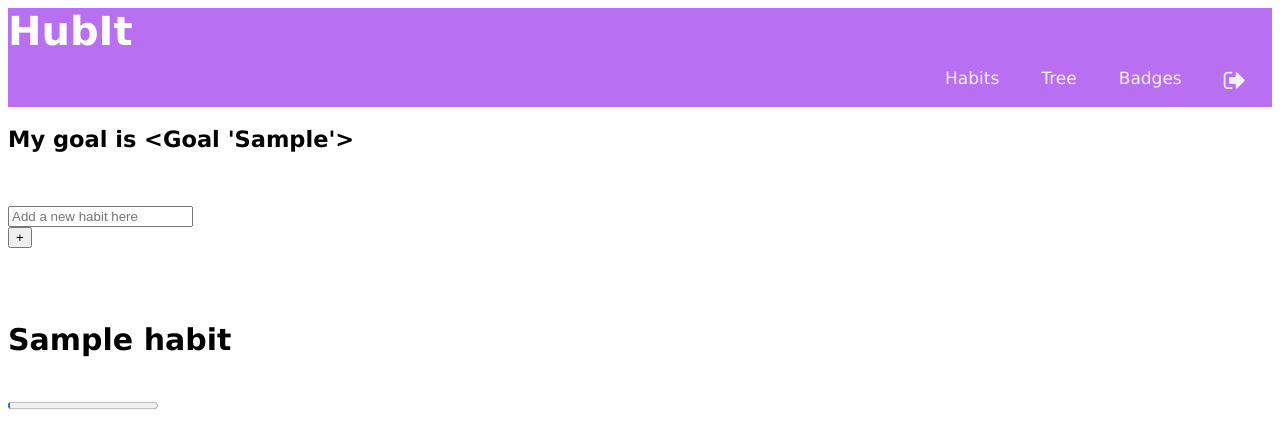
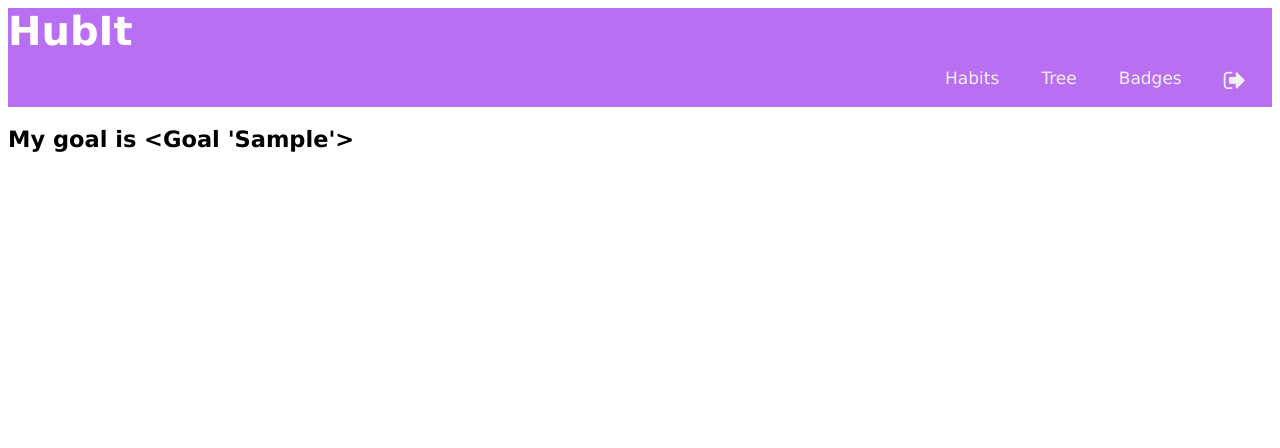
Before and after one commit to S0nVard/Habit, a Flask app: template templates/habits.html in a window 1280 px wide. Shown: the top 448 px of the page. Run offline with Flask 3, Linux system fonts and the light colour scheme; the template is opened without the code that fills it: values that come from a table or form of the project are taken from there, others are empty; tables that the repository leaves empty hold one stand-in row (values such as "Sample post"); some libraries are stand-ins or nearby versions.

Commit message:
start over, habits

```diff
--- a/templates/habits.html
+++ b/templates/habits.html
@@ -1,99 +1,14 @@
 {% extends "layout.html" %}
 {% block header%}
-<div class = "new">
-  <body>
-  <h2 style = "align:center">My goal is {{ goal }}</h2>
-  </body>
-</div>
-  <br>
-  <br>
-<div class = "habit">
-<form action="{{ url_for('add_habit')}}", method="post" >
-    <input type="text" name="habit" placeholder = "Add a new habit here"/></br>
-  <button class="button-37" type="submit">+</button>
-</form></br>
-</div>
-  <br>
-  <br>
-<div class = "track">
-{%for habit in habits%}
-  <h1 class="tooltip">{{ habit.name }}</h1>
-  <br>
-  <progress id="file" max="100" value="{{ habit.completion }}" height='100px' width = '500px'> {{ habit.completion }} </progress>
-{%endfor%}
-<div>
+  <h2>My goal is {{ goal }}</h2>
+
 {% endblock %}
 
 
 
 <style>
-
-.new {
-  text-align:center;
-  text-color: #B96FF2;
-}
-
-.new body {
-  text-align:center;
-  text-color: #B96FF2;
-}
-
-.habit {
+.h2 {
   align:center;
 }
 
-.track {
-  align: center;
-  outline: none;
-  margin-left: 50px;
-}
-
-.button-37 {
-  background-color: #9747FF;
-  border: 1px solid #9747FF;
-  border-radius: 100px;
-  box-shadow: rgba(0, 0, 0, .1) 0 2px 4px 0;
-  box-sizing: border-box;
-  color: white;
-  cursor: pointer;
-  font-family: "Akzidenz Grotesk BQ Medium", -apple-system, BlinkMacSystemFont, sans-serif;
-  font-size: 16px;
-  font-weight: 400;
-  outline: none;
-  outline: 0;
-  padding: 10px 25px;
-  text-align: center;
-  transform: translateY(0);
-  transition: transform 150ms, box-shadow 150ms;
-  user-select: none;
-  -webkit-user-select: none;
-  touch-action: manipulation;
-  width: 70px;
-}
-
-.button-37:hover {
-  box-shadow: rgba(0, 0, 0, .15) 0 3px 9px 0;
-  transform: translateY(-2px);
-}
-
-@media (min-width: 768px) {
-.button-37 {
-  padding: 10px 30px;
-  }
-}
-
-form input {
-  border: none;
-  background: transparent;
-  border-bottom: 1px solid #fff;
-  outline: none;
-  bottom: 50px;
-  font-size: 20px;
-}
-
-progress {
-  height: 100px;
-  width: 600px
-}
-
 </style>
```
Also changed, not shown: 1 other file.
